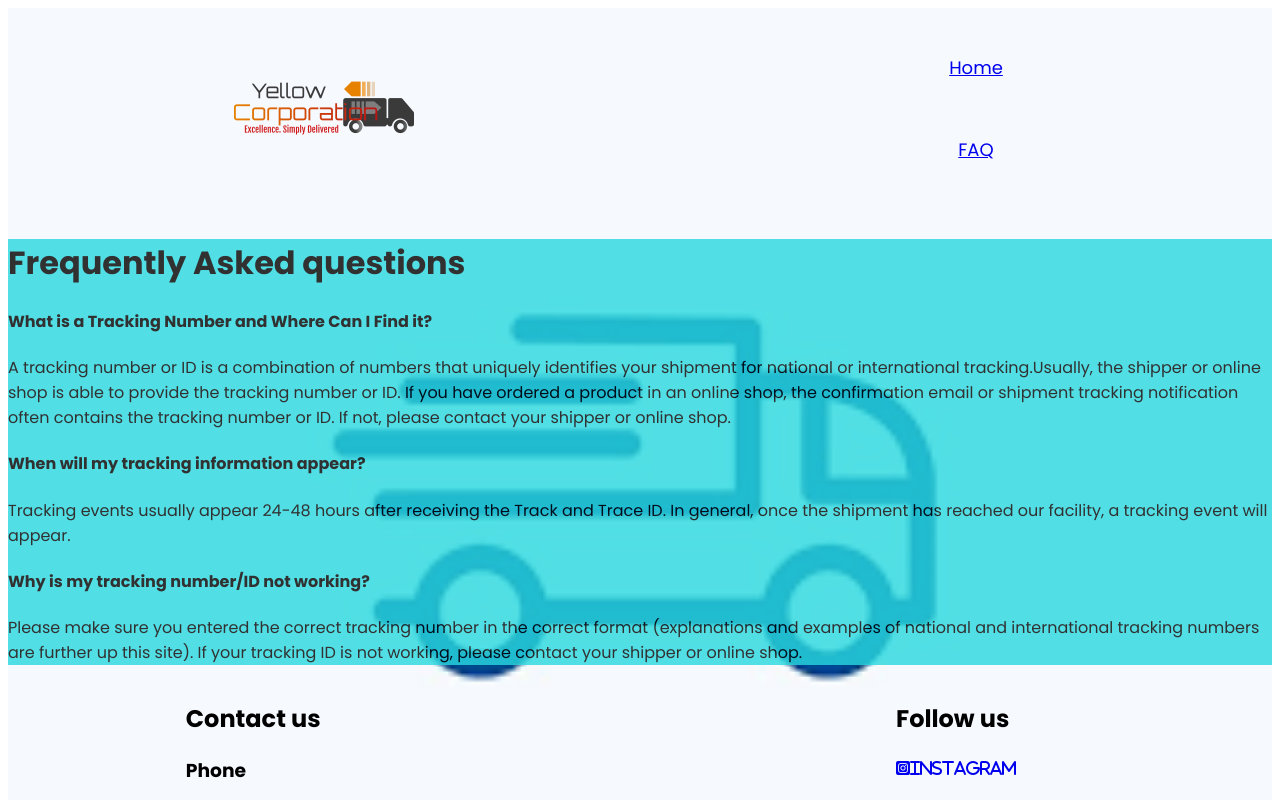
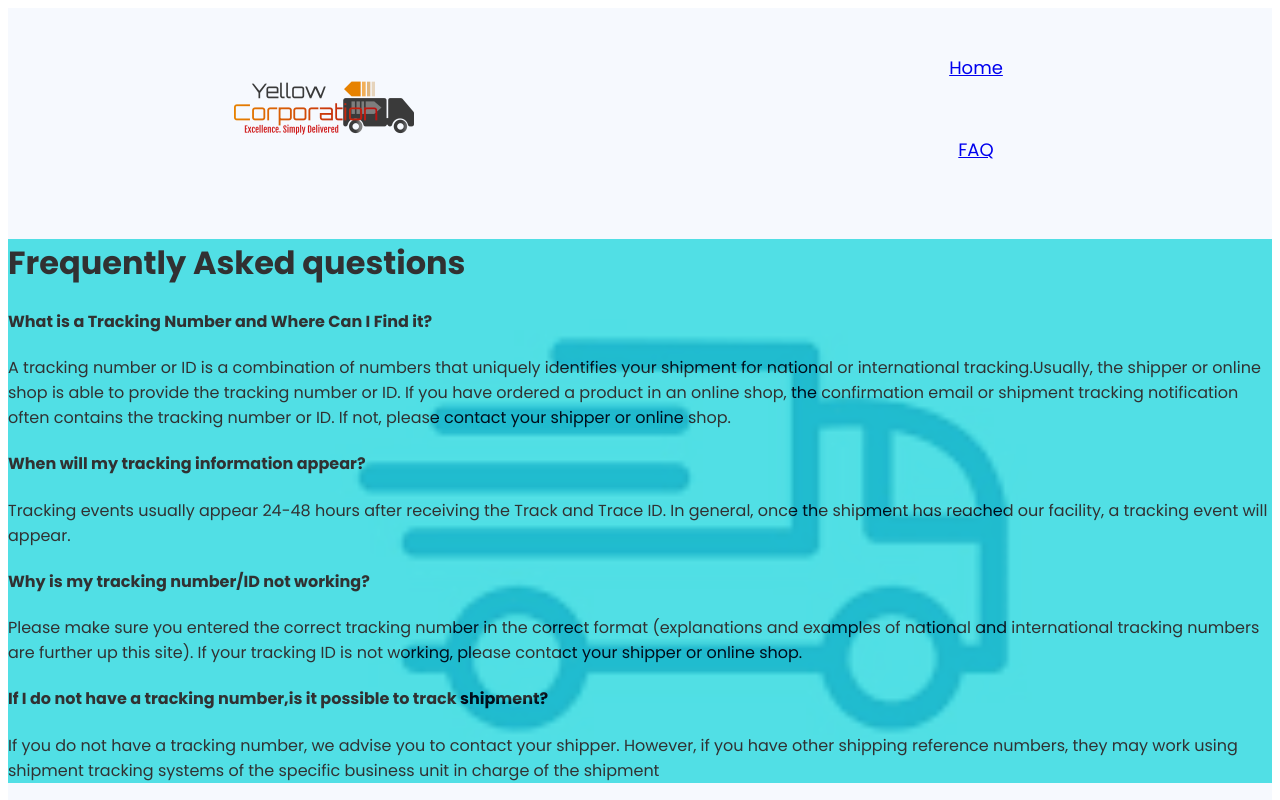
Before and after one commit to sailathatammana/Tracking, a React (Create React App) app: page /Faq in a window 1280 px wide. Shown: the top 800 px of the page. Built offline with nearby package versions, Linux system fonts and the light colour scheme; no server answers.

Commit message:
Added points in FAQ

```diff
--- a/src/components/Faq.jsx
+++ b/src/components/Faq.jsx
@@ -14,6 +14,8 @@ export default function Faq() {
             <p>Tracking events usually appear 24-48 hours after receiving the Track and Trace ID. In general, once the shipment has reached our facility, a tracking event will appear.</p>
             <h4>Why is my tracking number/ID not working?</h4>
             <p>Please make sure you entered the correct tracking number in the correct format (explanations and examples of national and international tracking numbers are further up this site). If your tracking ID is not working, please contact your shipper or online shop.</p>
+            <h4>If I do not have a tracking number,is it possible to track shipment?</h4>
+            <p>If you do not have a tracking number, we advise you to contact your shipper. However, if you have other shipping reference numbers, they may work using shipment tracking systems of the specific business unit in charge of the shipment </p>
         </div>
     );
 }
```
